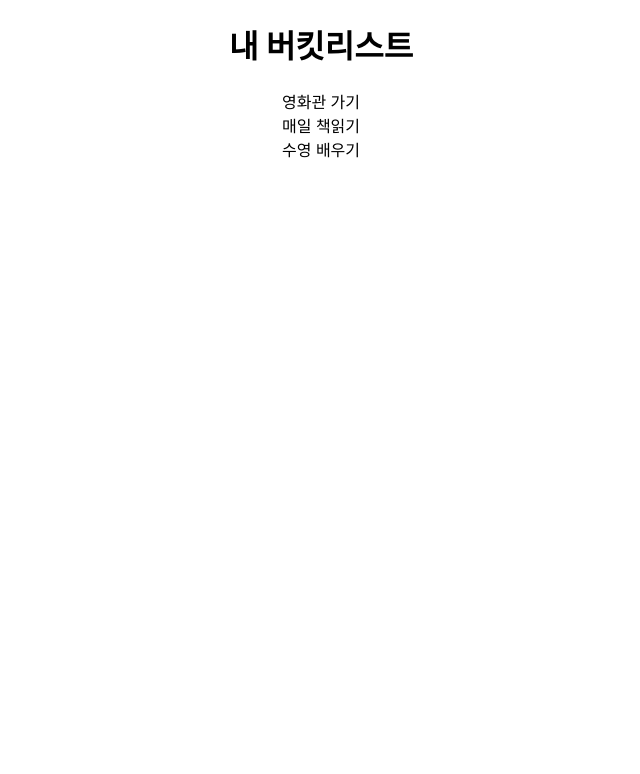
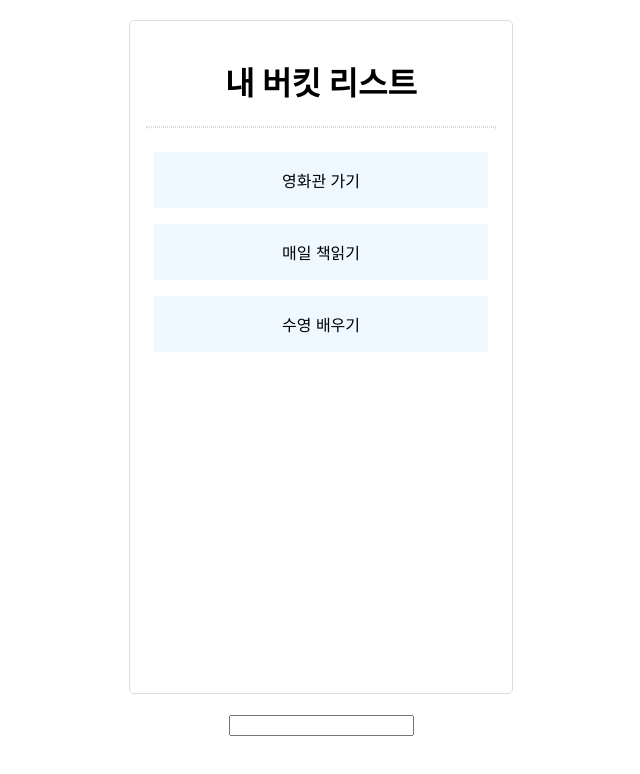
Before and after one commit to jongwanra/learn-react, a React (Create React App) app in the folder bucket_list/: page / in a window 1280 px wide. Shown: the top 774 px of the page, without its empty margins (319-959 px from the left). Built offline with nearby package versions, Linux system fonts and the light colour scheme.

Commit message:
[211227] upload bucket_list project directory

```diff
--- a/bucket_list/package.json
+++ b/bucket_list/package.json
@@ -9,6 +9,7 @@
     "react": "^17.0.2",
     "react-dom": "^17.0.2",
     "react-scripts": "5.0.0",
+    "styled-components": "^5.3.3",
     "web-vitals": "^2.1.0"
   },
   "scripts": {
--- a/bucket_list/src/App.js
+++ b/bucket_list/src/App.js
@@ -3,27 +3,60 @@ import './App.css';
 // BucketList 컴포넌트를 import 해옵니다.
 // import [컴포넌트 명] from [컴포넌트가 있는 파일경로];
 import BucketList from './BucketList';
+import styled from 'styled-components';
 
 // 클래스형 컴포넌트는 이렇게 생겼습니다!
 class App extends React.Component {
   constructor(props) {
     super(props);
+    console.log('this:', this);
     // App 컴포넌트의 state를 정의해줍니다.
     this.state = {
       list: ['영화관 가기', '매일 책읽기', '수영 배우기'],
     };
+
+    this.text = React.createRef();
   }
 
   // 랜더 함수 안에 리액트 엘리먼트를 넣어줍니다!
   render() {
     return (
       <div className="App">
-        <h1>내 버킷리스트</h1>
-        {/* 컴포넌트를 넣어줍니다. */}
-        <BucketList list={this.state.list} />
+        <Container>
+          <Title> 내 버킷 리스트</Title>
+          <Line />
+          <BucketList list={this.state.list} />
+        </Container>
+        <div>
+          <input
+            type="text"
+            ref={this.text}
+            onChange={() => console.log(this.text.current.value)}
+          />
+        </div>
       </div>
     );
   }
 }
 
+const Container = styled.div`
+  max-width: 350px;
+  min-height: 80vh;
+  background-color: #fff;
+  padding: 16px;
+  margin: 20px auto;
+  border-radius: 5px;
+  border: 1px solid #ddd;
+`;
+
+const Title = styled.h1`
+  color: slaateblue;
+  text-align: center;
+`;
+
+const Line = styled.hr`
+  margin: 16px 0px;
+  border: 1px dotted #ddd;
+`;
+
 export default App;
--- a/bucket_list/src/BucketList.js
+++ b/bucket_list/src/BucketList.js
@@ -1,38 +1,29 @@
-// 리액트 패키지를 불러옵니다.
 import React from 'react';
+import styled from 'styled-components';
 
-// 함수형 컴포넌트는 이렇게 쓸 수도 있고
-// function Bucketlist(props){
-// return (
-// <div>버킷 리스트</div>
-// );
-// }
-
-// 이렇게 쓸 수도 있어요. =>가 들어간 함수를 화살표 함수라고 불러요.
-// 저희는 앞으로 화살표 함수를 사용할거예요.
-// 앗 () 안에 props! 부모 컴포넌트에게 받아온 데이터입니다.
-// js 함수가 값을 받아오는 것과 똑같이 받아오네요.
 const BucketList = (props) => {
-  // Quiz 1: my_list에 ['a', 'b', 'c'] 대신 부모 컴포넌트가 넘겨준 값을 넣으려면 어떻게 해야할까요?
   const my_lists = props.list;
-
-  // 컴포넌트가 뿌려줄 ui 요소(리엑트 엘리먼트라고 불러요.)를 반환해줍니다.
   return (
-    <div>
-      {
-        // js의 내장 함수 중 하나인 map입니다. 리스트의 갯수만큼 => 오른쪽 구문을 반복해요.
-        // 자세한 사용법은 아래 링크를 확인해주세요.
-        // https://developer.mozilla.org/ko/docs/Web/JavaScript/Reference/Global_Objects/Array/map
-        my_lists.map((list, index) => {
-          // 콘솔을 확인해봅시다 :)
-          console.log(list);
-          return <div key={index}>{list}</div>;
-        })
-      }
-    </div>
+    <ListStyle>
+      {my_lists.map((list, index) => {
+        return <ItemStyle key={index}>{list}</ItemStyle>;
+      })}
+    </ListStyle>
   );
 };
 
-// 우리가 만든 함수형 컴포넌트를 export 해줍니다.
-// export 해주면 다른 컴포넌트에서 BucketList 컴포넌트를 불러다 쓸 수 있어요.
+const ListStyle = styled.div`
+  display: flex;
+  flex-direction: column;
+  height: 100%;
+  overflow-x: hidden;
+  overflow-y: auto;
+`;
+
+const ItemStyle = styled.div`
+  padding: 16px;
+  margin: 8px;
+  background-color: aliceblue;
+`;
+
 export default BucketList;
```
Also changed, not shown: 1 other file (tests, documents, lock files or other folders).
